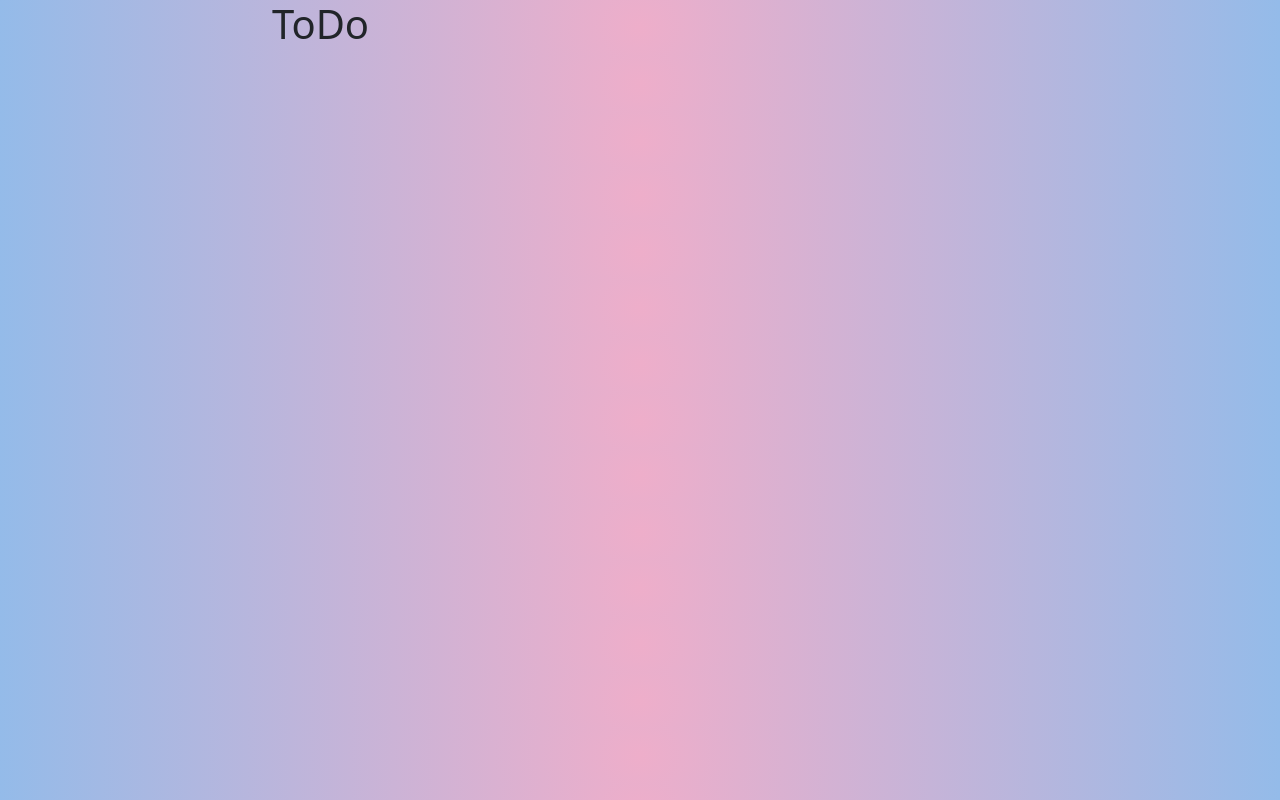
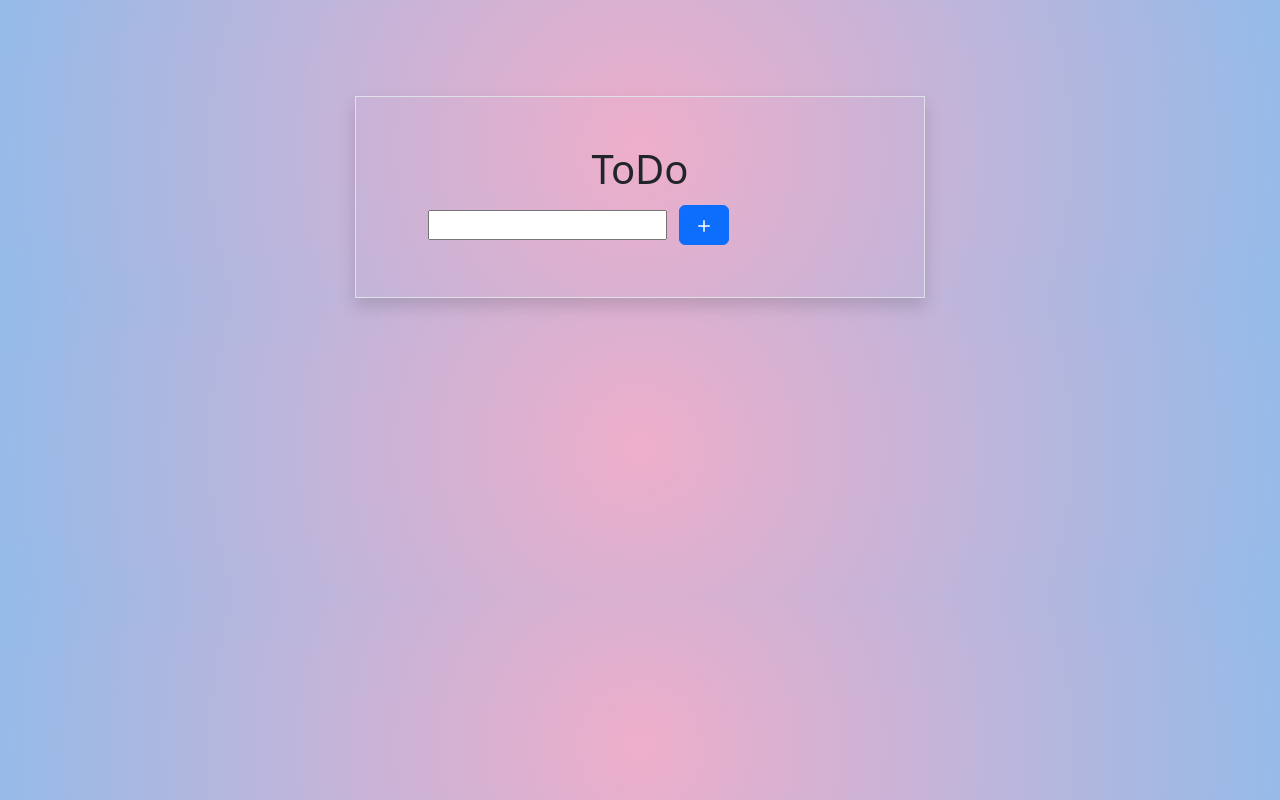
Before and after one commit to SaraKhamisMostafa/ToDo, a plain HTML site: page index.html in a window 1280 px wide. Drawn offline with nearby package versions, Linux system fonts and the light colour scheme.

Commit message:
design ToDo

```diff
--- a/index.html
+++ b/index.html
@@ -9,9 +9,19 @@
 </head>
   <body>
      <div class="container">
-        <div class="row">
-            <div class="col-lg-8 mx-auto">
-                <h1>ToDo</h1>
+        <div class="row mt-5">
+            <div class="col-lg-6 mx-auto mt-5 border shadow p-5">
+                <h1 class="text-center">ToDo</h1>
+                <form class="d-flex flex-row align-items-center flex-wrap">
+                    <div class="form-check my-1 me-sm-2">
+                        <input type="text" class="form-input"/>
+                    </div>
+                    <button type="submit" class="btn btn-primary m-1">
+                        <svg xmlns="http://www.w3.org/2000/svg" width="24" height="24" fill="white" class="bi bi-plus" viewBox="0 0 16 16">
+                            <path d="M8 4a.5.5 0 0 1 .5.5v3h3a.5.5 0 0 1 0 1h-3v3a.5.5 0 0 1-1 0v-3h-3a.5.5 0 0 1 0-1h3v-3A.5.5 0 0 1 8 4z"/>
+                          </svg>
+                    </button>
+                </form>
             </div>
         </div>
      </div>
```
